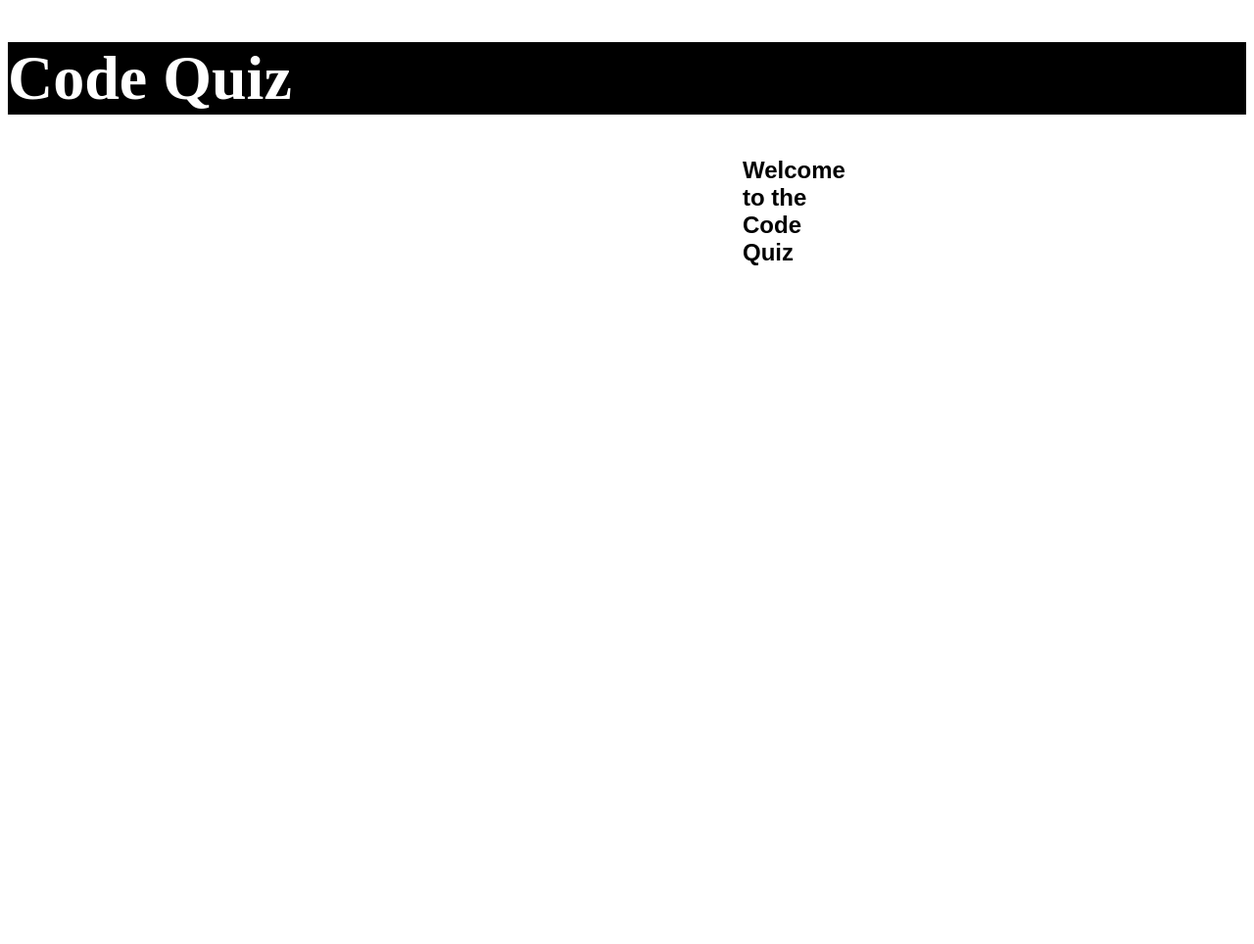
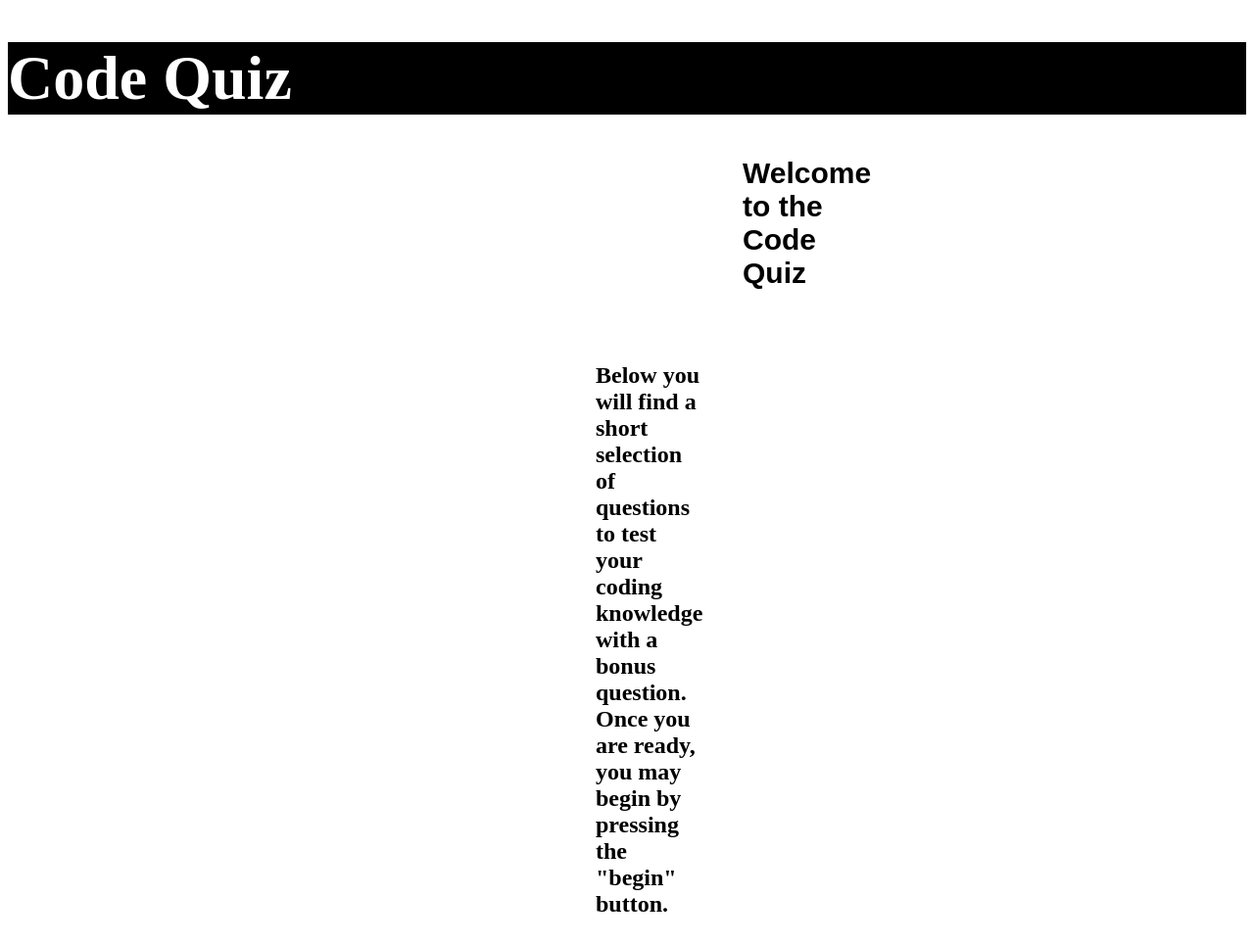
Before and after one commit to Brazz26/code-quizzer-webapi, a plain HTML site: page index.html in a window 1280 px wide. Shown: the whole page at 98% size. Before the commit the page ends 800 px from the top, so only its background shows below. Drawn offline with Linux system fonts and the light colour scheme; a web font is replaced by a local one.

Commit message:
added h3 tag to html and styled via stylesheet

```diff
--- a/assets/style.css
+++ b/assets/style.css
@@ -10,4 +10,11 @@ h2 {
     /*margin-left: 40%;*/
     margin: 0px 750px 50px;
     font-family: 'Kdam Thmor Pro', sans-serif;
+    font-size: 30px;
+    font-weight: 1000px;
 }
+h3{ display:flex;
+    margin:20px 600px 50px;
+    flex-wrap: wrap;
+    font-size: 24px;
+}
--- a/index.html
+++ b/index.html
@@ -20,11 +20,15 @@
                 Code Quiz
             </h1>
     </header>
-    <!--<div class="py-5 bg-dark text-light">-->
-       <!--<div class="container text-center">-->
             <h2>
                 Welcome to the Code Quiz
             </h2>
+            <h3>
+                <p>
+                    Below you will find a short selection of questions to test your coding knowledge with a bonus question.
+                    Once you are ready, you may begin by pressing the "begin" button.
+                </p>
+            </h3>
 
 </body>
 
```
